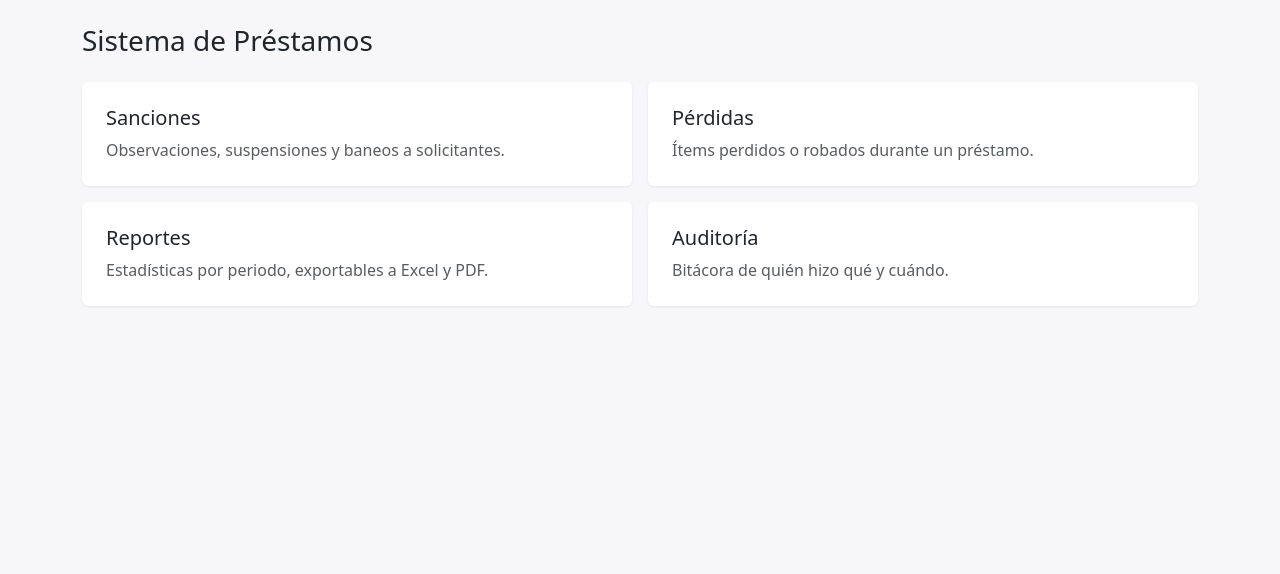
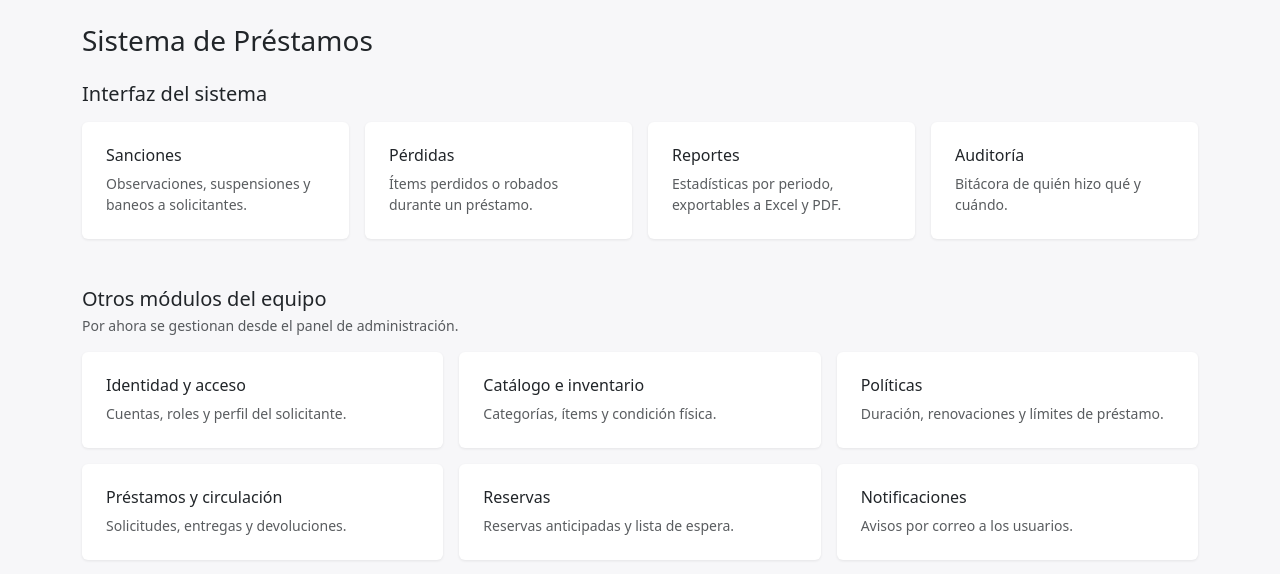
Before and after one commit to mikaelf5/Proyecto-Interdisciplinar-II, a Django app: page / in a window 1280 px wide. Shown: the part 56-630 px from the top of the page. Run offline with Django 5.2, Linux system fonts and the light colour scheme.

Commit message:
feat: portada con todos los modulos del equipo

```diff
--- a/apps/common/templates/home.html
+++ b/apps/common/templates/home.html
@@ -3,29 +3,74 @@
 
 {% block content %}
 <h1 class="h3 mb-4">Sistema de Préstamos</h1>
-<div class="row g-3">
-    <div class="col-md-6">
+
+<h2 class="h5 mb-3">Interfaz del sistema</h2>
+<div class="row g-3 mb-5">
+    <div class="col-md-6 col-lg-3">
         <a href="{% url 'sanciones:lista' %}" class="card p-4 text-decoration-none text-dark h-100">
-            <h2 class="h5">Sanciones</h2>
-            <p class="mb-0 text-muted">Observaciones, suspensiones y baneos a solicitantes.</p>
+            <h3 class="h6">Sanciones</h3>
+            <p class="mb-0 text-muted small">Observaciones, suspensiones y baneos a solicitantes.</p>
         </a>
     </div>
-    <div class="col-md-6">
+    <div class="col-md-6 col-lg-3">
         <a href="{% url 'perdidas:lista' %}" class="card p-4 text-decoration-none text-dark h-100">
-            <h2 class="h5">Pérdidas</h2>
-            <p class="mb-0 text-muted">Ítems perdidos o robados durante un préstamo.</p>
+            <h3 class="h6">Pérdidas</h3>
+            <p class="mb-0 text-muted small">Ítems perdidos o robados durante un préstamo.</p>
         </a>
     </div>
-    <div class="col-md-6">
+    <div class="col-md-6 col-lg-3">
         <a href="{% url 'reportes:lista' %}" class="card p-4 text-decoration-none text-dark h-100">
-            <h2 class="h5">Reportes</h2>
-            <p class="mb-0 text-muted">Estadísticas por periodo, exportables a Excel y PDF.</p>
+            <h3 class="h6">Reportes</h3>
+            <p class="mb-0 text-muted small">Estadísticas por periodo, exportables a Excel y PDF.</p>
         </a>
     </div>
-    <div class="col-md-6">
+    <div class="col-md-6 col-lg-3">
         <a href="{% url 'auditoria:lista' %}" class="card p-4 text-decoration-none text-dark h-100">
-            <h2 class="h5">Auditoría</h2>
-            <p class="mb-0 text-muted">Bitácora de quién hizo qué y cuándo.</p>
+            <h3 class="h6">Auditoría</h3>
+            <p class="mb-0 text-muted small">Bitácora de quién hizo qué y cuándo.</p>
+        </a>
+    </div>
+
+</div>
+
+<h2 class="h5 mb-1">Otros módulos del equipo</h2>
+<p class="text-muted small mb-3">Por ahora se gestionan desde el panel de administración.</p>
+<div class="row g-3">
+    <div class="col-md-6 col-lg-4">
+        <a href="{% url 'admin:app_list' app_label='identidad' %}" class="card p-4 text-decoration-none text-dark h-100">
+            <h3 class="h6">Identidad y acceso</h3>
+            <p class="mb-0 text-muted small">Cuentas, roles y perfil del solicitante.</p>
+        </a>
+    </div>
+    <div class="col-md-6 col-lg-4">
+        <a href="{% url 'admin:app_list' app_label='catalogo' %}" class="card p-4 text-decoration-none text-dark h-100">
+            <h3 class="h6">Catálogo e inventario</h3>
+            <p class="mb-0 text-muted small">Categorías, ítems y condición física.</p>
+        </a>
+    </div>
+    <div class="col-md-6 col-lg-4">
+        <a href="{% url 'admin:app_list' app_label='politicas' %}" class="card p-4 text-decoration-none text-dark h-100">
+            <h3 class="h6">Políticas</h3>
+            <p class="mb-0 text-muted small">Duración, renovaciones y límites de préstamo.</p>
+        </a>
+    </div>
+    <div class="col-md-6 col-lg-4">
+        <a href="{% url 'admin:app_list' app_label='circulacion' %}" class="card p-4 text-decoration-none text-dark h-100">
+            <h3 class="h6">Préstamos y circulación</h3>
+            <p class="mb-0 text-muted small">Solicitudes, entregas y devoluciones.</p>
+        </a>
+    </div>
+    <div class="col-md-6 col-lg-4">
+        <a href="{% url 'admin:app_list' app_label='reservas' %}" class="card p-4 text-decoration-none text-dark h-100">
+            <h3 class="h6">Reservas</h3>
+
+            <p class="mb-0 text-muted small">Reservas anticipadas y lista de espera.</p>
+        </a>
+    </div>
+    <div class="col-md-6 col-lg-4">
+        <a href="{% url 'admin:app_list' app_label='notificaciones' %}" class="card p-4 text-decoration-none text-dark h-100">
+            <h3 class="h6">Notificaciones</h3>
+            <p class="mb-0 text-muted small">Avisos por correo a los usuarios.</p>
         </a>
     </div>
 </div>
```
